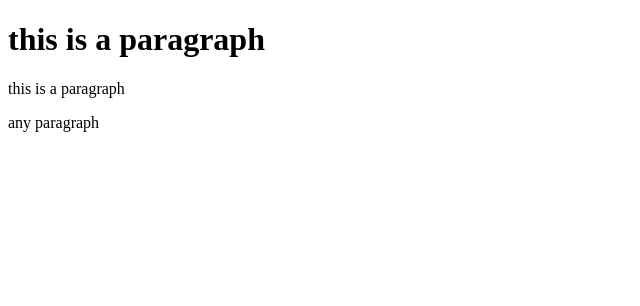
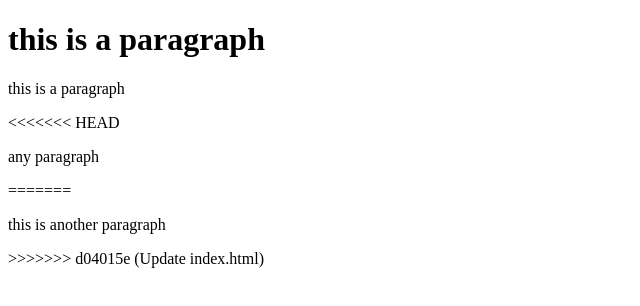
Before and after one commit to ejim121/learning-git, a plain HTML site: page index.html in a window 1280 px wide. Shown: the whole page, without its empty margins (0-640 px from the left). Drawn offline with Linux system fonts and the light colour scheme.

Commit message:
Update index.html

```diff
--- a/index.html
+++ b/index.html
@@ -9,6 +9,10 @@
 <body>
     <h1>this is a paragraph</h1>
     <p>this is a paragraph</p>
+<<<<<<< HEAD
     <p>any paragraph</p>
+=======
+    <p>this is another paragraph</p>
+>>>>>>> d04015e (Update index.html)
 </body>
 </html>
```
